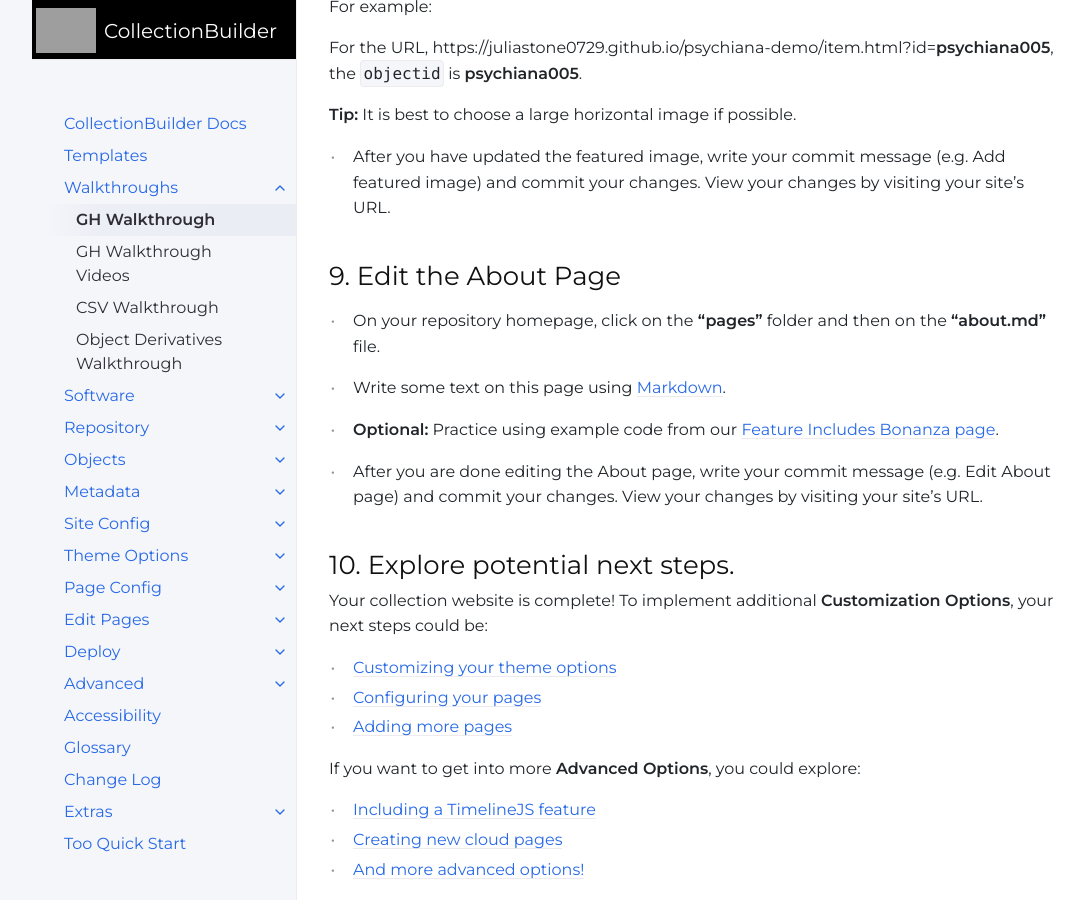
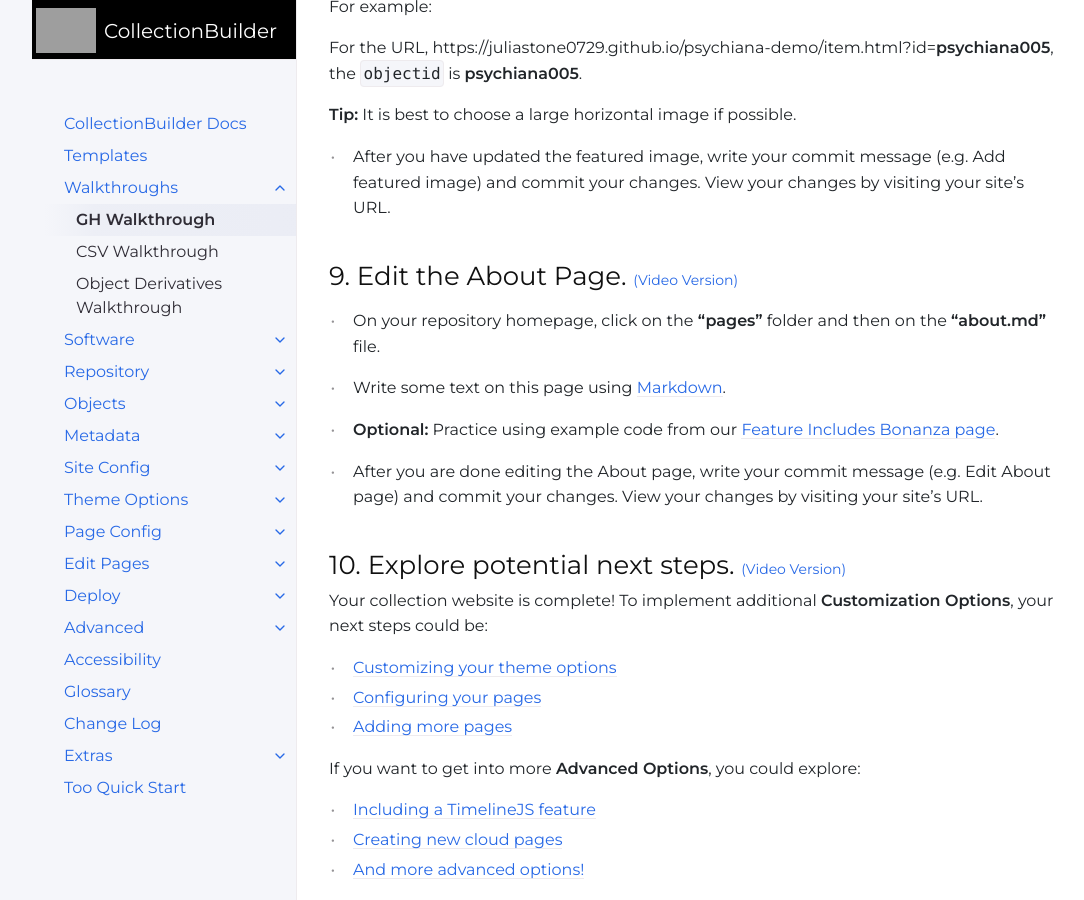
Before and after one commit to CollectionBuilder/cb-docs, a Jekyll site: the page built from docs/walkthroughs/gh-walkthrough.md, in a window 1280 px wide and 900 px high, scrolled down 8013 px. Shown: the whole window, without its empty margins (75-1159 px from the left). Built offline with Jekyll 4.4.1, drawn with Linux system fonts in a browser that asks for light colours; comment, search, counter and statistics services are not loaded; some of the changed text lies outside the part shown.

Commit message:
get rid of video page and add links to playlist vids

```diff
--- a/docs/walkthroughs/gh-walkthrough.md
+++ b/docs/walkthroughs/gh-walkthrough.md
@@ -15,11 +15,11 @@ This walkthrough provides steps for creating an example digital collection using
 {:.alert .alert-yellow}
 **Note:** You will not need to install any software on your computer for this walkthrough, but you will need to create a free GitHub account.
 
-## 1. Create a GitHub account.
+## 1. Create a GitHub account. [(Video Version)](https://www.youtube.com/watch?v=M5rvu_3GtIQ&list=PLt9zT3xACQo7q72AfphJzH41OiPcZrF4H&index=1&ab_channel=CollectionBuilder){:target="_blank" rel="noopener" class="text-small"}
 
 - If you don't have an account, visit [GitHub](https://www.github.com){:target="_blank" rel="noopener"} and click the **Sign up** button. You do not need a paid account for using CollectionBuilder. After signing up, check your email to verify your account.
 
-## 2. Create a new repository.
+## 2. Create a new repository. [(Video Version)](https://www.youtube.com/watch?v=R0Z5Ed-xhj4&list=PLt9zT3xACQo7q72AfphJzH41OiPcZrF4H&index=2&ab_channel=CollectionBuilder){:target="_blank" rel="noopener" class="text-small"}
 
 - Log in to your GitHub account and visit the [**collectionbuilder-gh repository page**](https://github.com/CollectionBuilder/collectionbuilder-gh){:target="_blank" rel="noopener"}.
 
@@ -31,7 +31,7 @@ This walkthrough provides steps for creating an example digital collection using
 
 {% include feature/image.html img="create-repository.gif" alt="User entering a repository name and clicking create repository from template button" border=true width="80%" %}
 
-## 3. Prepare your metadata for upload.
+## 3. Prepare your metadata for upload. [(Video Version)](https://www.youtube.com/watch?v=5Iu_lods2Ts&list=PLt9zT3xACQo7q72AfphJzH41OiPcZrF4H&index=3&ab_channel=CollectionBuilder){:target="_blank" rel="noopener" class="text-small"}
 
 - Make a copy of this [**Google Sheet**](https://docs.google.com/spreadsheets/d/1x48Te3duPAxh53foEihQVKTfCKUjaCCbH7TrMMd_yU4/copy) of demo metadata.
 
@@ -46,7 +46,9 @@ This walkthrough provides steps for creating an example digital collection using
 
 - **Without opening the CSV file**, rename it using all lowercase letters, no spaces, and no special characters (e.g. **psychiana-demo.csv**)
 
-## 4. Upload your metadata file.
+## 4. Upload your metadata file. [(Video Version)](https://www.youtube.com/watch?v=KVTnTJWzetA&list=PLt9zT3xACQo7q72AfphJzH41OiPcZrF4H&index=5&ab_channel=CollectionBuilder){:target="_blank" rel="noopener" class="text-small"}
+
+
 
 - On the homepage of your repository on GitHub.com, click on the **"_data"** folder.
 
@@ -61,7 +63,7 @@ This walkthrough provides steps for creating an example digital collection using
 {:.alert .alert-blue}
 If you want to learn about creating, updating, and uploading your own metadata, visit our [**CollectionBuilder-GH Metadata Documentation**](https://collectionbuilder.github.io/cb-docs/docs/metadata/gh_metadata/).
 
-## 5. Upload your objects.
+## 5. Upload your objects. [(Video Version)](https://www.youtube.com/watch?v=Pzy0wOao0rg&list=PLt9zT3xACQo7q72AfphJzH41OiPcZrF4H&index=6&ab_channel=CollectionBuilder){:target="_blank" rel="noopener" class="text-small"}
 
 - Download the [**demo-objects.zip**](https://www.lib.uidaho.edu/collectionbuilder/demo-objects.zip){:target="_blank" rel="noopener"} file (includes image files, PDFs, and mp3s).
 
@@ -74,7 +76,7 @@ If you want to learn about creating, updating, and uploading your own metadata,
 
 - Write your commit message (e.g. Add collection objects) and commit your changes.
 
-## 6. Configure your site settings.
+## 6. Configure your site settings. [(Video Version)](https://www.youtube.com/watch?v=aO7wY-L0iQQ&list=PLt9zT3xACQo7q72AfphJzH41OiPcZrF4H&index=7&ab_channel=CollectionBuilder){:target="_blank" rel="noopener" class="text-small"}
 
 - On your repository homepage, click on the **"_config.yml"** file.
 
@@ -102,7 +104,7 @@ metadata: psychiana-demo
 
 - Write your commit message (e.g. Update site settings) and commit your changes.
 
-## 7. Generate your site.
+## 7. Generate your site. [(Video Version)](https://www.youtube.com/watch?v=t-OJa3KBfng&list=PLt9zT3xACQo7q72AfphJzH41OiPcZrF4H&index=8&ab_channel=CollectionBuilder){:target="_blank" rel="noopener" class="text-small"}
 
 - On your repository homepage, click the **Settings** tab in the top right and then click **Pages** in the left side menu.
 
@@ -126,7 +128,7 @@ You can visit this URL to see changes to your live site. To ensure any changes y
 
 **Tip:** You may need to refresh the collection website for the changes to display.
 
-## 8. Add a featured image.
+## 8. Add a featured image. [(Video Version)](https://www.youtube.com/watch?v=8b8UxgOQoLk&list=PLt9zT3xACQo7q72AfphJzH41OiPcZrF4H&index=9&ab_channel=CollectionBuilder){:target="_blank" rel="noopener" class="text-small"}
 
 - On your repository homepage, click on the **"_data"** folder and then click on the **"theme.yml"** file.
 
@@ -154,7 +156,7 @@ For the URL, https://juliastone0729.github.io/psychiana-demo/item.html?id=**psyc
 
 - After you have updated the featured image, write your commit message (e.g. Add featured image) and commit your changes. View your changes by visiting your site’s URL.
 
-## 9. Edit the About Page
+## 9. Edit the About Page. [(Video Version)](https://www.youtube.com/watch?v=tOOoSHIQ2RY&list=PLt9zT3xACQo7q72AfphJzH41OiPcZrF4H&index=10&ab_channel=CollectionBuilder){:target="_blank" rel="noopener" class="text-small"}
 
 - On your repository homepage, click on the **"pages"** folder and then on the **"about.md"** file.
 
@@ -164,7 +166,7 @@ For the URL, https://juliastone0729.github.io/psychiana-demo/item.html?id=**psyc
 
 - After you are done editing the About page, write your commit message (e.g. Edit About page) and commit your changes. View your changes by visiting your site’s URL.
 
-## 10. Explore potential next steps.
+## 10. Explore potential next steps. [(Video Version)](https://www.youtube.com/watch?v=pBMB3HXE1ek&list=PLt9zT3xACQo7q72AfphJzH41OiPcZrF4H&index=11&ab_channel=CollectionBuilder){:target="_blank" rel="noopener" class="text-small"}
 
 Your collection website is complete! To implement additional **Customization Options**, your next steps could be:
 
```
Also changed, not shown: docs/walkthroughs/csv-walkthrough.md (+1 -1 lines), docs/walkthroughs/derivatives-walkthrough.md (+1 -1 lines), docs/walkthroughs/gh-walkthrough-videos.md (deleted, +0 -12 lines).
